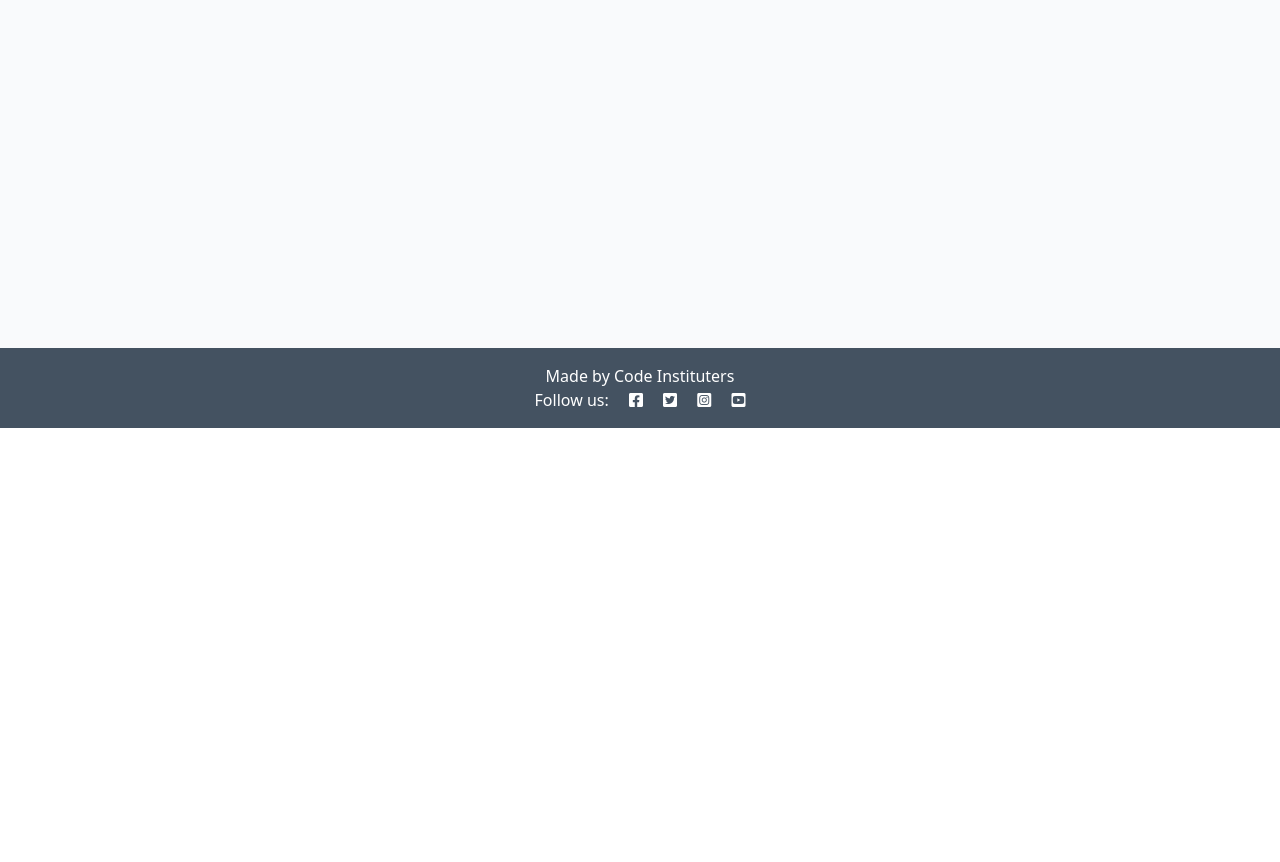
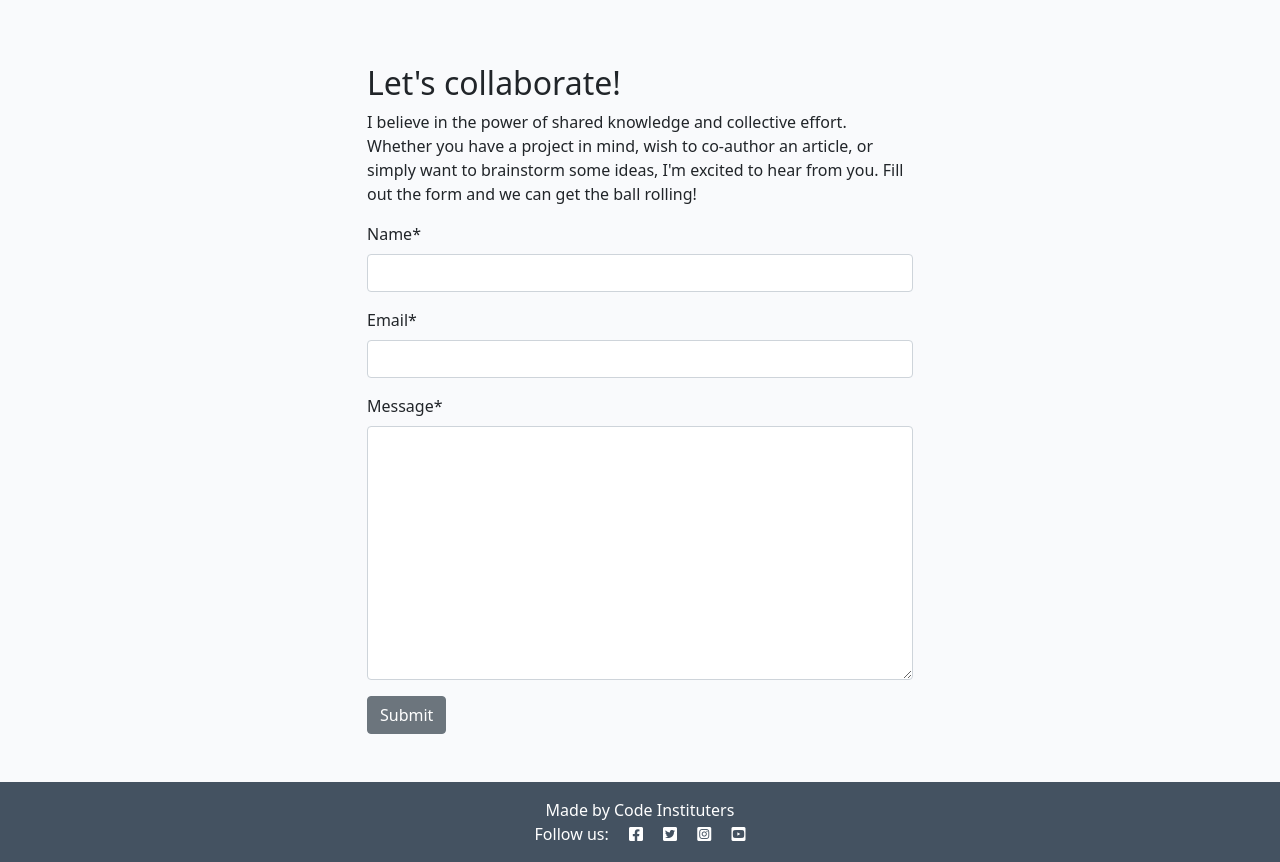
Before and after one commit to paulunder/django-blog, a Django app: page /about/ in a window 1280 px wide. Shown: the part 372-1234 px from the top of the page. Before the commit the page ends 800 px from the top, so only its background shows below. Run offline with Django 4.2, Linux system fonts and the light colour scheme; data that the repository does not hold is empty; some libraries are stand-ins or nearby versions.

Commit message:
added collaboration forms

```diff
--- /dev/null
+++ b/about/forms.py
@@ -0,0 +1,8 @@
+from .models import CollaborateRequest
+from django import forms
+
+
+class CollaborateForm(forms.ModelForm):
+    class Meta:
+        model = CollaborateRequest
+        fields = ('name', 'email', 'message')
--- a/about/models.py
+++ b/about/models.py
@@ -1,4 +1,6 @@
 from django.db import models
+
+# Create your models here.
 
 
 class About(models.Model):
@@ -8,3 +10,13 @@ class About(models.Model):
 
     def __str__(self):
         return self.title
+
+
+class CollaborateRequest(models.Model):
+    name = models.CharField(max_length=200)
+    email = models.EmailField()
+    message = models.TextField()
+    read = models.BooleanField(default=False)
+
+    def __str__(self):
+        return f"Collaboration request from {self.name}"
--- a/about/templates/about/about.html
+++ b/about/templates/about/about.html
@@ -1,17 +1,15 @@
+{% extends 'base.html' %}
+{% load static %}
+{% load crispy_forms_tags %}
 
-
-{% extends 'base.html' %}
 {% block content %}
-{% load static %}
 <div class="container mt-5">
     <div class="row">
-    <div class="col-4 text-center">
-      <img src="{% static 'images/nobody.jpg' %}" width="75%" />
+        <div class="col-12 col-md-4 text-center">
+            <img src="{% static 'images/nobody.jpg' %}" width="75%">
         </div>
-    <div class="col-8">
-      <!-- Title goes between these h2 tags -->
+        <div class="col-12 col-md-8">
             <h2>{{ about.title }}</h2>
-      <!-- Content goes directly underneath this -->
             {{ about.content | safe }}
         </div>
     </div>
@@ -22,5 +20,24 @@
           <p class="text-end"><em>Updated on: {{ about.updated_on }}</em></p>
         </div>
     </div>
+    <div class="row justify-content-center">
+        <div class="col-12 col-md-6 my-5">
+            <h2>Let's collaborate!</h2>
+            <p>I believe in the power of shared knowledge and collective effort.
+                Whether you have a project in mind, wish to co-author
+                an article, or simply want to brainstorm some ideas,
+                I'm excited to hear from you. Fill out the form
+                and we can get the ball rolling!</p>
+
+            <!-- add your form here. Your submit button should
+                                have the classes of btn, btn-secondary -->
+                                <form method="post">
+                                  {{ collaborate_form | crispy }}
+                                  {% csrf_token %}
+                                  <button class="btn btn-secondary"
+                                    type="submit">Submit</button>
+                                </form>
+        </div>
+    </div>
 </div>
 {% endblock content %}
--- a/about/views.py
+++ b/about/views.py
@@ -1,15 +1,17 @@
 from django.shortcuts import render
 from .models import About
+from .forms import CollaborateForm
 
 
 def about_me(request):
-    """
-    Renders the About page
-    """
     about = About.objects.all().order_by('-updated_on').first()
+    collaborate_form = CollaborateForm()
 
     return render(
         request,
         "about/about.html",
-        {"about": about},
+        {
+            "about": about,
+            "collaborate_form": collaborate_form
+        },
     )
--- a/blog/views.py
+++ b/blog/views.py
@@ -30,6 +30,7 @@ def post_detail(request, slug):
     comments = post.comments.all().order_by("-created_on")
     comment_count = post.comments.filter(approved=True).count()
     if request.method == "POST":
+        print("Received a POST request")
         comment_form = CommentForm(data=request.POST)
         if comment_form.is_valid():
             comment = comment_form.save(commit=False)
@@ -42,6 +43,7 @@ def post_detail(request, slug):
             )
 
     comment_form = CommentForm()
+    print("About to render template")
 
     return render(
         request,
```
Also changed, not shown: about/admin.py (+13 -2 lines), blog/templates/blog/post_detail.html (+0 -9 lines). Lines whose indentation alone changed are shown as unchanged.
